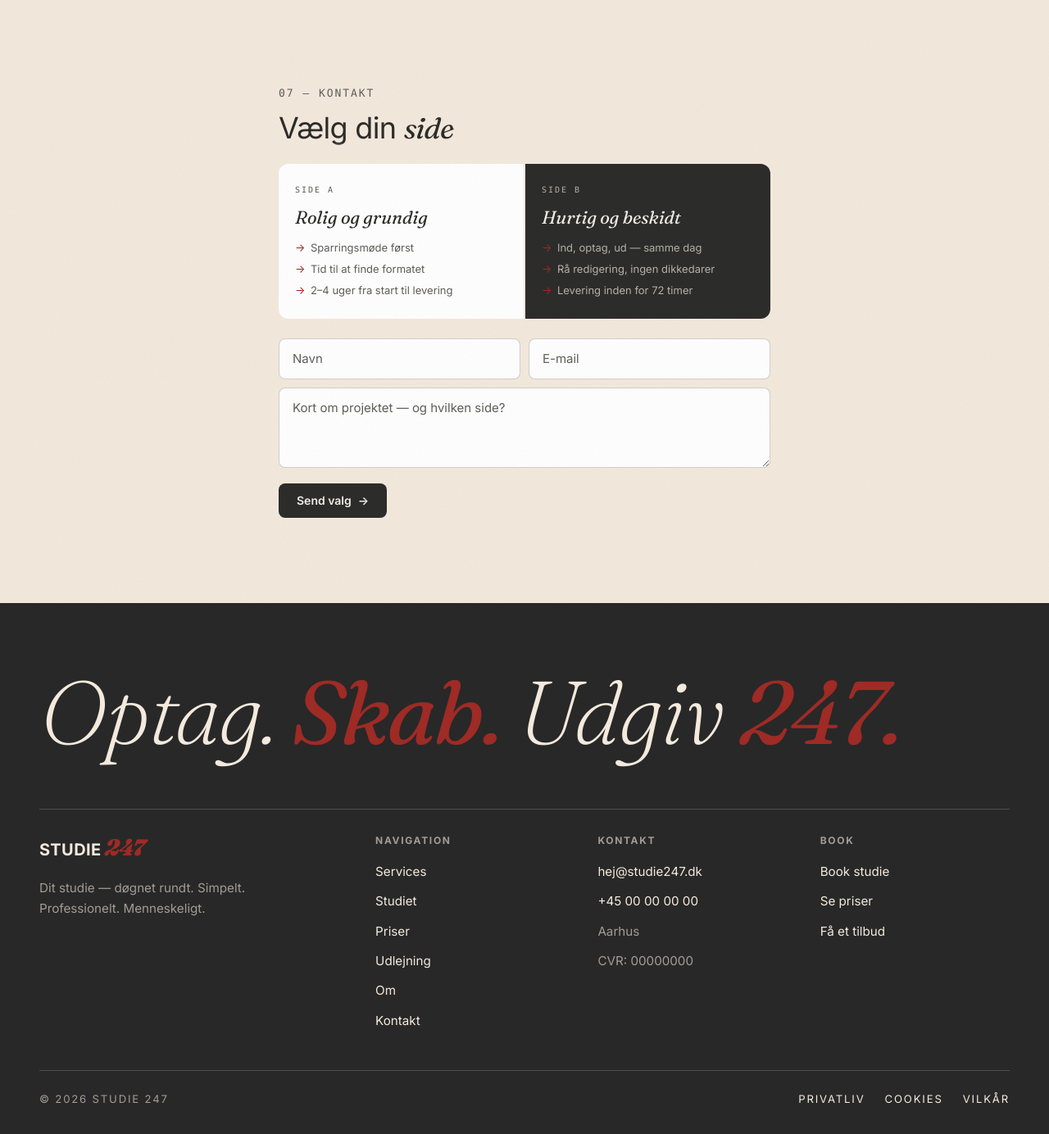
After one commit to z15dk/s247, a WordPress theme: template page-kontakt.php in a window 1280 px wide. The commit adds this page. Shown: the whole page at 82% size. Run offline with PHP 8.4 and a stand-in for WordPress, Linux system fonts and the light colour scheme; the site name, menu and one post (Sample post) are stand-ins, and other content is empty; some libraries are stand-ins or nearby versions; some web fonts are replaced.

Commit message:
Add "Vælg din side" contact page layout
New page-kontakt.php renders the two-card side A/B picker with
monospace labels and serif italic titles, plus a three-field form.
Form submit sends plain-text mail to info@s247.dk with the chosen
side and a confirmation copy to the user. JS toggles the selected
card and syncs the hidden side input.

```diff
--- a/assets/css/sections.css
+++ b/assets/css/sections.css
@@ -1407,3 +1407,207 @@
 }
 
 body.team-modal-open { overflow: hidden; }
+
+
+/* ─── Kontakt — "Vælg din side" ─── */
+.kontakt-section {
+	background: var(--color-bg);
+	padding: var(--sp-16) var(--sp-5);
+	display: flex;
+	justify-content: center;
+}
+
+.kontakt-card {
+	width: 100%;
+	max-width: 680px;
+	background: var(--color-bg);
+	border-radius: 16px;
+	padding: var(--sp-10);
+}
+
+.kontakt-head { margin-bottom: var(--sp-6); }
+
+.kontakt-eyebrow {
+	display: block;
+	font-family: var(--font-mono);
+	font-size: 13px;
+	letter-spacing: 0.15em;
+	color: #5F5E5A;
+	text-transform: uppercase;
+	margin-bottom: var(--sp-3);
+}
+
+.kontakt-title {
+	font-family: var(--font-sans);
+	font-weight: 400;
+	font-size: clamp(1.75rem, 1.4rem + 1.2vw, 2.25rem);
+	letter-spacing: -0.02em;
+	color: #2C2C2A;
+	line-height: 1.1;
+	margin: 0;
+}
+
+.kontakt-title em {
+	font-family: var(--font-serif);
+	font-style: italic;
+	font-weight: 400;
+	color: #2C2C2A;
+}
+
+.sides {
+	display: grid;
+	grid-template-columns: 1fr 1fr;
+	gap: 2px;
+	border-radius: 12px;
+	overflow: hidden;
+	margin-bottom: var(--sp-6);
+}
+
+@media (max-width: 600px) {
+	.sides { grid-template-columns: 1fr; }
+}
+
+.side {
+	display: flex;
+	flex-direction: column;
+	gap: var(--sp-3);
+	padding: var(--sp-6) var(--sp-5);
+	text-align: left;
+	cursor: pointer;
+	border: 0;
+	transition: transform var(--dur-fast) var(--ease), box-shadow var(--dur-fast) var(--ease);
+}
+
+.side--a { background: #FFFFFF; color: #2C2C2A; }
+.side--b { background: #2C2C2A; color: #F1EFE8; }
+
+.side:hover,
+.side:focus-visible { outline: none; transform: translateY(-2px); }
+
+.side.is-selected { box-shadow: inset 0 0 0 2px var(--color-accent); }
+
+.side__label {
+	font-family: var(--font-mono);
+	font-size: 10px;
+	letter-spacing: 0.2em;
+	text-transform: uppercase;
+}
+
+.side--a .side__label { color: #5F5E5A; }
+.side--b .side__label { color: #B4B2A9; }
+
+.side__title {
+	font-family: var(--font-serif);
+	font-style: italic;
+	font-weight: 400;
+	font-size: 22px;
+	line-height: 1.2;
+}
+
+.side__list {
+	list-style: none;
+	padding: 0;
+	margin: 0;
+	display: flex;
+	flex-direction: column;
+	gap: 4px;
+	font-size: 13px;
+	line-height: 1.7;
+}
+
+.side--a .side__list { color: #5F5E5A; }
+.side--b .side__list { color: #B4B2A9; }
+
+.side__list li::before {
+	content: "→";
+	margin-right: 0.5em;
+	color: var(--color-accent);
+}
+
+.kontakt-form {
+	display: flex;
+	flex-direction: column;
+	gap: 10px;
+	margin-top: var(--sp-5);
+}
+
+.kontakt-form__row {
+	display: grid;
+	grid-template-columns: 1fr 1fr;
+	gap: 10px;
+}
+
+@media (max-width: 600px) {
+	.kontakt-form__row { grid-template-columns: 1fr; }
+}
+
+.kontakt-field { display: block; }
+
+.kontakt-field input,
+.kontakt-field textarea {
+	width: 100%;
+	background: #FFFFFF;
+	border: 0.5px solid rgba(180, 178, 169, 0.6);
+	border-radius: 8px;
+	padding: 12px 16px;
+	font-family: var(--font-sans);
+	font-size: 15px;
+	color: #2C2C2A;
+	transition: border-color var(--dur-fast) var(--ease), box-shadow var(--dur-fast) var(--ease);
+}
+
+.kontakt-field textarea { resize: vertical; min-height: 96px; }
+
+.kontakt-field input::placeholder,
+.kontakt-field textarea::placeholder { color: #5F5E5A; }
+
+.kontakt-field input:focus,
+.kontakt-field textarea:focus {
+	outline: none;
+	border-color: var(--color-accent);
+	box-shadow: 0 0 0 3px rgba(158, 43, 37, 0.12);
+}
+
+.kontakt-submit {
+	align-self: flex-start;
+	background: #2C2C2A;
+	color: #F1EFE8;
+	border: 0;
+	border-radius: 8px;
+	padding: 10px 22px;
+	font-family: var(--font-sans);
+	font-size: 14px;
+	font-weight: 600;
+	cursor: pointer;
+	display: inline-flex;
+	align-items: center;
+	gap: 8px;
+	transition: background var(--dur-fast) var(--ease);
+}
+
+.kontakt-submit:hover { background: var(--color-accent); }
+
+.kontakt-success {
+	padding: var(--sp-6);
+	background: #FFFFFF;
+	border-radius: 12px;
+	margin-top: var(--sp-5);
+}
+
+.kontakt-success h2 {
+	font-family: var(--font-sans);
+	font-size: 1.25rem;
+	margin-bottom: var(--sp-2);
+}
+
+.kontakt-errors {
+	padding: var(--sp-4) var(--sp-5);
+	background: rgba(158, 43, 37, 0.08);
+	border: 1px solid var(--color-accent);
+	border-radius: 8px;
+	color: var(--color-accent);
+	font-size: 14px;
+	margin-top: var(--sp-5);
+}
+
+.kontakt-errors ul { margin: 0; padding-left: 1.25em; }
--- a/assets/js/main.js
+++ b/assets/js/main.js
@@ -116,6 +116,22 @@
 	});
 
 	// ──────────────────────────────────────────────
+	// Kontakt — Vælg side (radiogruppe)
+	// ──────────────────────────────────────────────
+	const sideButtons = document.querySelectorAll('.side[data-side]');
+	const sideInput   = document.querySelector('[data-side-input]');
+	sideButtons.forEach((btn) => {
+		btn.addEventListener('click', () => {
+			sideButtons.forEach((b) => {
+				const on = b === btn;
+				b.classList.toggle('is-selected', on);
+				b.setAttribute('aria-checked', on ? 'true' : 'false');
+			});
+			if (sideInput) sideInput.value = btn.dataset.side;
+		});
+	});
+
+	// ──────────────────────────────────────────────
 	// Smooth scroll for on-page anchor links
 	// ──────────────────────────────────────────────
 	document.querySelectorAll('a[href^="#"]').forEach((a) => {
--- /dev/null
+++ b/page-kontakt.php
@@ -0,0 +1,155 @@
+<?php
+/**
+ * Kontakt-side — "Vælg din side" layout.
+ *
+ * @package Studie247
+ */
+
+get_header();
+
+$submitted  = false;
+$errors     = array();
+$form_name  = '';
+$form_email = '';
+$form_msg   = '';
+$form_side  = '';
+
+if ( ! empty( $_POST['s247_contact_nonce'] ) && wp_verify_nonce( $_POST['s247_contact_nonce'], 's247_contact' ) ) {
+	$form_name  = sanitize_text_field( wp_unslash( $_POST['name'] ?? '' ) );
+	$form_email = sanitize_email( wp_unslash( $_POST['email'] ?? '' ) );
+	$form_msg   = sanitize_textarea_field( wp_unslash( $_POST['message'] ?? '' ) );
+	$form_side  = sanitize_text_field( wp_unslash( $_POST['side'] ?? '' ) );
+
+	if ( ! $form_name ) {
+		$errors[] = __( 'Udfyld dit navn.', 'studie247' );
+	}
+	if ( ! is_email( $form_email ) ) {
+		$errors[] = __( 'Indtast en gyldig email.', 'studie247' );
+	}
+	if ( strlen( $form_msg ) < 5 ) {
+		$errors[] = __( 'Skriv en kort besked.', 'studie247' );
+	}
+
+	if ( empty( $errors ) ) {
+		$side_label = '';
+		if ( 'A' === $form_side ) {
+			$side_label = 'Side A — Rolig og grundig';
+		} elseif ( 'B' === $form_side ) {
+			$side_label = 'Side B — Hurtig og beskidt';
+		}
+
+		$admin_to      = 'info@s247.dk';
+		$admin_subject = sprintf( '[Studie 247] Nyt valg fra %s', $form_name );
+		$admin_body    = "Navn: {$form_name}\nEmail: {$form_email}\n";
+		if ( $side_label ) {
+			$admin_body .= "Valgt side: {$side_label}\n";
+		}
+		$admin_body .= "\nBesked:\n{$form_msg}\n";
+		$admin_headers = array(
+			'Content-Type: text/plain; charset=UTF-8',
+			'Reply-To: ' . $form_name . ' <' . $form_email . '>',
+		);
+		wp_mail( $admin_to, $admin_subject, $admin_body, $admin_headers );
+
+		$user_subject  = 'Tak for din henvendelse — Studie 247';
+		$user_body     = "Hej {$form_name},\n\nTak for at du skrev til os. Vi vender tilbage så hurtigt vi kan — typisk inden for 24 timer på hverdage.\n";
+		if ( $side_label ) {
+			$user_body .= "\nDu valgte: {$side_label}\n";
+		}
+		$user_body    .= "\nDin besked:\n{$form_msg}\n\n— Studie 247\ninfo@s247.dk";
+		$user_headers  = array(
+			'Content-Type: text/plain; charset=UTF-8',
+			'From: Studie 247 <info@s247.dk>',
+			'Reply-To: info@s247.dk',
+		);
+		wp_mail( $form_email, $user_subject, $user_body, $user_headers );
+
+		$submitted = true;
+	}
+}
+?>
+
+<section class="kontakt-section">
+	<div class="kontakt-card">
+		<header class="kontakt-head">
+			<span class="kontakt-eyebrow">07 &mdash; <?php esc_html_e( 'Kontakt', 'studie247' ); ?></span>
+			<h1 class="kontakt-title">
+				<?php esc_html_e( 'Vælg din', 'studie247' ); ?> <em><?php esc_html_e( 'side', 'studie247' ); ?></em>
+			</h1>
+		</header>
+
+		<div class="sides" role="radiogroup" aria-label="<?php esc_attr_e( 'Vælg side', 'studie247' ); ?>">
+			<button
+				type="button"
+				class="side side--a<?php echo 'A' === $form_side ? ' is-selected' : ''; ?>"
+				data-side="A"
+				role="radio"
+				aria-checked="<?php echo 'A' === $form_side ? 'true' : 'false'; ?>"
+			>
+				<span class="side__label">Side A</span>
+				<span class="side__title"><em><?php esc_html_e( 'Rolig og grundig', 'studie247' ); ?></em></span>
+				<ul class="side__list">
+					<li><?php esc_html_e( 'Sparringsmøde først', 'studie247' ); ?></li>
+					<li><?php esc_html_e( 'Tid til at finde formatet', 'studie247' ); ?></li>
+					<li><?php esc_html_e( '2–4 uger fra start til levering', 'studie247' ); ?></li>
+				</ul>
+			</button>
+
+			<button
+				type="button"
+				class="side side--b<?php echo 'B' === $form_side ? ' is-selected' : ''; ?>"
+				data-side="B"
+				role="radio"
+				aria-checked="<?php echo 'B' === $form_side ? 'true' : 'false'; ?>"
+			>
+				<span class="side__label">Side B</span>
+				<span class="side__title"><em><?php esc_html_e( 'Hurtig og beskidt', 'studie247' ); ?></em></span>
+				<ul class="side__list">
+					<li><?php esc_html_e( 'Ind, optag, ud — samme dag', 'studie247' ); ?></li>
+					<li><?php esc_html_e( 'Rå redigering, ingen dikkedarer', 'studie247' ); ?></li>
+					<li><?php esc_html_e( 'Levering inden for 72 timer', 'studie247' ); ?></li>
+				</ul>
+			</button>
+		</div>
+
+		<?php if ( $submitted ) : ?>
+			<div class="kontakt-success">
+				<h2><?php esc_html_e( 'Tak for din besked', 'studie247' ); ?></h2>
+				<p><?php esc_html_e( 'Vi har sendt en bekræftelse til din mail og vender tilbage hurtigst muligt.', 'studie247' ); ?></p>
+			</div>
+		<?php else : ?>
+			<?php if ( $errors ) : ?>
+				<div class="kontakt-errors" role="alert">
+					<ul>
+						<?php foreach ( $errors as $err ) : ?>
+							<li><?php echo esc_html( $err ); ?></li>
+						<?php endforeach; ?>
+					</ul>
+				</div>
+			<?php endif; ?>
+			<form method="post" class="kontakt-form" novalidate>
+				<?php wp_nonce_field( 's247_contact', 's247_contact_nonce' ); ?>
+				<input type="hidden" name="side" value="<?php echo esc_attr( $form_side ); ?>" data-side-input>
+				<div class="kontakt-form__row">
+					<label class="kontakt-field">
+						<span class="screen-reader-text"><?php esc_html_e( 'Navn', 'studie247' ); ?></span>
+						<input type="text" name="name" placeholder="<?php esc_attr_e( 'Navn', 'studie247' ); ?>" value="<?php echo esc_attr( $form_name ); ?>" required>
+					</label>
+					<label class="kontakt-field">
+						<span class="screen-reader-text"><?php esc_html_e( 'E-mail', 'studie247' ); ?></span>
+						<input type="email" name="email" placeholder="<?php esc_attr_e( 'E-mail', 'studie247' ); ?>" value="<?php echo esc_attr( $form_email ); ?>" required>
+					</label>
+				</div>
+				<label class="kontakt-field">
+					<span class="screen-reader-text"><?php esc_html_e( 'Besked', 'studie247' ); ?></span>
+					<textarea name="message" rows="3" placeholder="<?php esc_attr_e( 'Kort om projektet — og hvilken side?', 'studie247' ); ?>" required><?php echo esc_textarea( $form_msg ); ?></textarea>
+				</label>
+				<button type="submit" class="kontakt-submit">
+					<?php esc_html_e( 'Send valg', 'studie247' ); ?> <span aria-hidden="true">→</span>
+				</button>
+			</form>
+		<?php endif; ?>
+	</div>
+</section>
+
+<?php get_footer();
```
